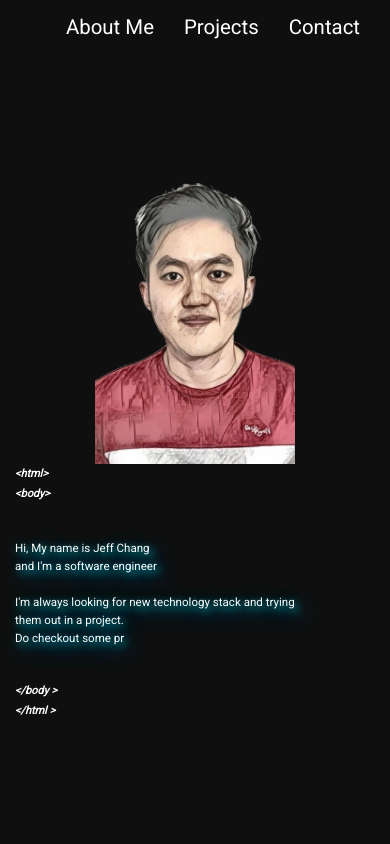
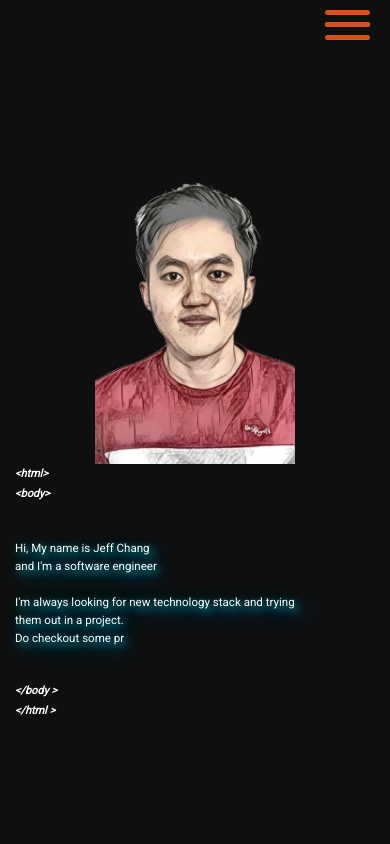
Before and after one commit to Jeffcw96/portfolio, a React (Create React App) app in the folder client/: page / in a window 390 px wide. Shown: the top 844 px of the page. Built offline with nearby package versions, Linux system fonts and the light colour scheme; a web font is replaced by a local one.

Commit message:
done hamburger mobile response navigation bar

```diff
--- a/client/src/App.css
+++ b/client/src/App.css
@@ -14,6 +14,93 @@ a:visited{
 
 html {
   scroll-behavior: smooth;
+}
+
+.mobile-nav{
+  width: 100%;
+  height: 100%;
+  height: 50px;
+  position: fixed;
+  z-index: 999;
+  display: none;
+}
+
+.mobile-nav.active{
+  background: #1f1f1f;
+}
+
+#nav-icon {
+  width: 45px;
+  height: 10px;
+  position: fixed;
+  right: 20px;
+  top: 10px;
+  -webkit-transform: rotate(0deg);
+  -moz-transform: rotate(0deg);
+  -o-transform: rotate(0deg);
+  transform: rotate(0deg);
+  -webkit-transition: .5s ease-in-out;
+  -moz-transition: .5s ease-in-out;
+  -o-transition: .5s ease-in-out;
+  transition: .5s ease-in-out;
+  cursor: pointer;
+}
+
+#nav-icon span{
+  display: block;
+  position: absolute;
+  height: 5px;
+  width: 100%;
+  background: #d3531a;
+  border-radius: 9px;
+  opacity: 1;
+  left: 0;
+  -webkit-transform: rotate(0deg);
+  -moz-transform: rotate(0deg);
+  -o-transform: rotate(0deg);
+  transform: rotate(0deg);
+  -webkit-transition: .25s ease-in-out;
+  -moz-transition: .25s ease-in-out;
+  -o-transition: .25s ease-in-out;
+  transition: .25s ease-in-out;
+}
+
+#nav-icon span:nth-child(1) {
+  top: 0px;
+}
+
+#nav-icon span:nth-child(2),#nav-icon span:nth-child(3) {
+  top: 12px;
+}
+
+#nav-icon span:nth-child(4) {
+  top: 25px;
+}
+
+#nav-icon.open span:nth-child(1) {
+  top: 18px;
+  width: 0%;
+  left: 50%;
+}
+
+#nav-icon.open span:nth-child(2) {
+  -webkit-transform: rotate(45deg);
+  -moz-transform: rotate(45deg);
+  -o-transform: rotate(45deg);
+  transform: rotate(45deg);
+}
+
+#nav-icon.open span:nth-child(3) {
+  -webkit-transform: rotate(-45deg);
+  -moz-transform: rotate(-45deg);
+  -o-transform: rotate(-45deg);
+  transform: rotate(-45deg);
+}
+
+#nav-icon.open span:nth-child(4) {
+  top: 18px;
+  width: 0%;
+  left: 50%;
 }
 
 .navigation-header{
@@ -201,6 +288,25 @@ html {
 
   .navigation-header{
     padding: 15px;
+    background: #1f1f1f;
+    height: 100vh;
+    opacity: 0.9;
+    transform: translateX(-500px);
+  }
+
+  .navigation-header.mobile-active{
+    transform: translateX(0);
+    z-index: 1;
+  }
+
+  .navigation-container{
+    display: block;
+    text-align: left;
+    margin-top: 50px;
+  }
+
+  .navigation-container li {
+    margin: 15px;
   }
 
   .type-writer-body-tag, .type-writer-html-tag{
@@ -439,6 +545,9 @@ html {
 }
 
 @media screen and (max-width: 600px) {
+  .mobile-nav{
+    display: block;
+  }
   .project-detail-descriptions-container{
     margin-top: 25px;
     padding: 0 10px
--- a/client/src/component/Main.js
+++ b/client/src/component/Main.js
@@ -33,12 +33,13 @@ function useOnScreen(options) {
 export default function Main() {
     const location = useLocation()
     const [setRef, visible] = useOnScreen({ threshold: 1, rootMargin: "0px 0px 150px 0px" })
+    const [mobileNavVisible, setMobileNavVisible] = useState(false)
     const [iconLoad, setIconLoad] = useState(false)
     const [navbar, setNavbar] = useState(false)
     const aboutRef = useRef()
     const projectsRef = useRef()
     const contactRef = useRef()
-
+    const navbarElement = useRef()
     const changeNavColor = () => {
         if (window.scrollY >= 80) {
             setNavbar(true)
@@ -60,16 +61,55 @@ export default function Main() {
         }
     }, [location])
 
+    useEffect(() => {
+        if (mobileNavVisible) {
+            navbarElement.current.classList.add("mobile-active");
+            document.body.style.overflow = "hidden"
+        }
+
+        return () => {
+            navbarElement.current.classList.remove("mobile-active");
+            document.body.style.overflow = "initial"
+        }
+    }, [mobileNavVisible])
+
+    function navigationScroll(target) {
+        navbarElement.current.classList.remove("mobile-active");
+        document.body.style.overflow = "initial";
+        setMobileNavVisible(false)
+        if (target === "about") {
+            aboutRef.current.scrollIntoView({ behavior: 'smooth' })
+            return
+        }
+
+        if (target === "project") {
+            projectsRef.current.scrollIntoView({ behavior: 'smooth' })
+            return
+        }
+
+        if (target === "contact") {
+            contactRef.current.scrollIntoView({ behavior: 'smooth' })
+            return
+        }
+    }
 
     window.addEventListener('scroll', changeNavColor)
 
     return (
         <>
-            <div className={navbar ? 'navigation-header active' : 'navigation-header'}>
+            <div className={navbar ? 'mobile-nav active' : 'mobile-nav'}>
+                <div id="nav-icon" className={mobileNavVisible ? 'open' : null} onClick={() => setMobileNavVisible(!mobileNavVisible)}>
+                    <span></span>
+                    <span></span>
+                    <span></span>
+                    <span></span>
+                </div>
+            </div>
+            <div className={navbar ? 'navigation-header active' : 'navigation-header'} ref={navbarElement}>
                 <ul className="navigation-container">
-                    <li onClick={() => aboutRef.current.scrollIntoView({ behavior: 'smooth' })}>About Me</li>
-                    <li onClick={() => projectsRef.current.scrollIntoView({ behavior: 'smooth' })}>Projects</li>
-                    <li onClick={() => contactRef.current.scrollIntoView({ behavior: 'smooth' })}>Contact</li>
+                    <li onClick={() => navigationScroll('about')}>About Me</li>
+                    <li onClick={() => navigationScroll('project')}>Projects</li>
+                    <li onClick={() => navigationScroll('contact')}>Contact</li>
                 </ul>
             </div>
             <div ref={aboutRef}>
```
